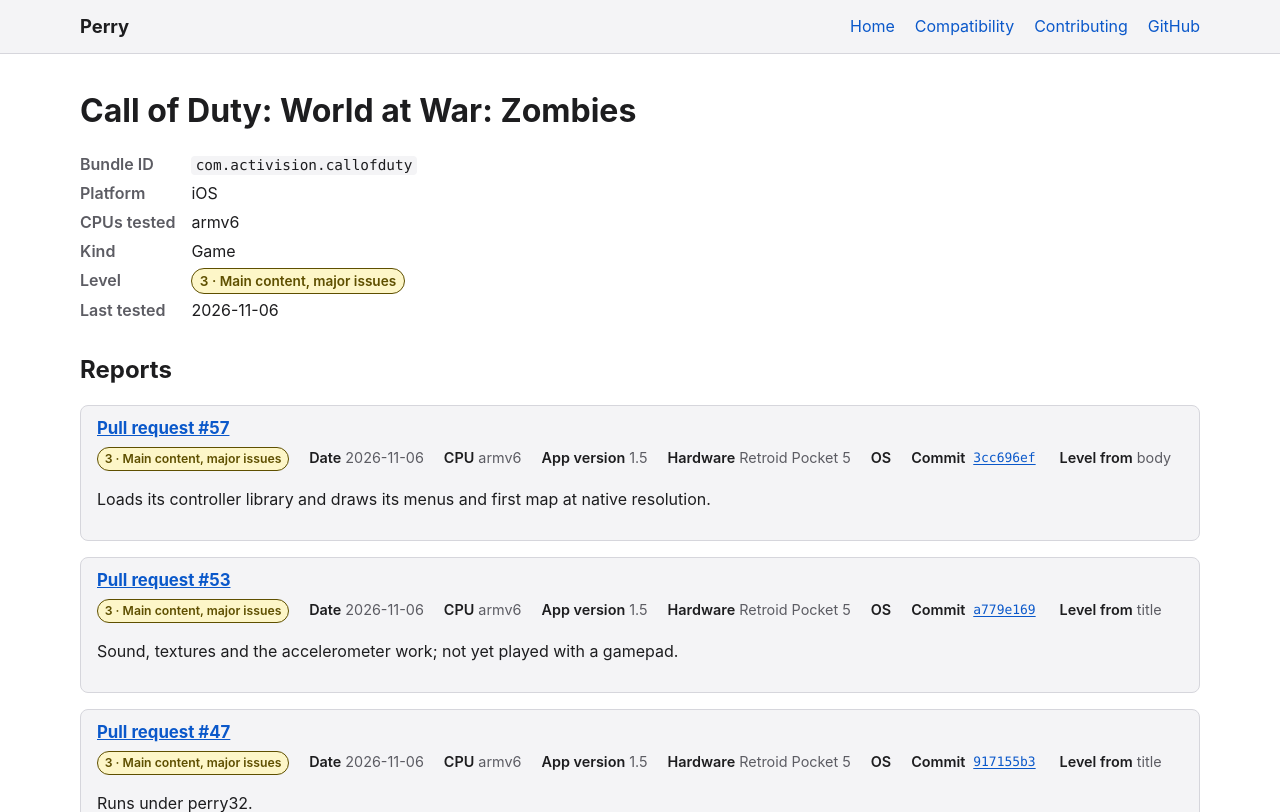
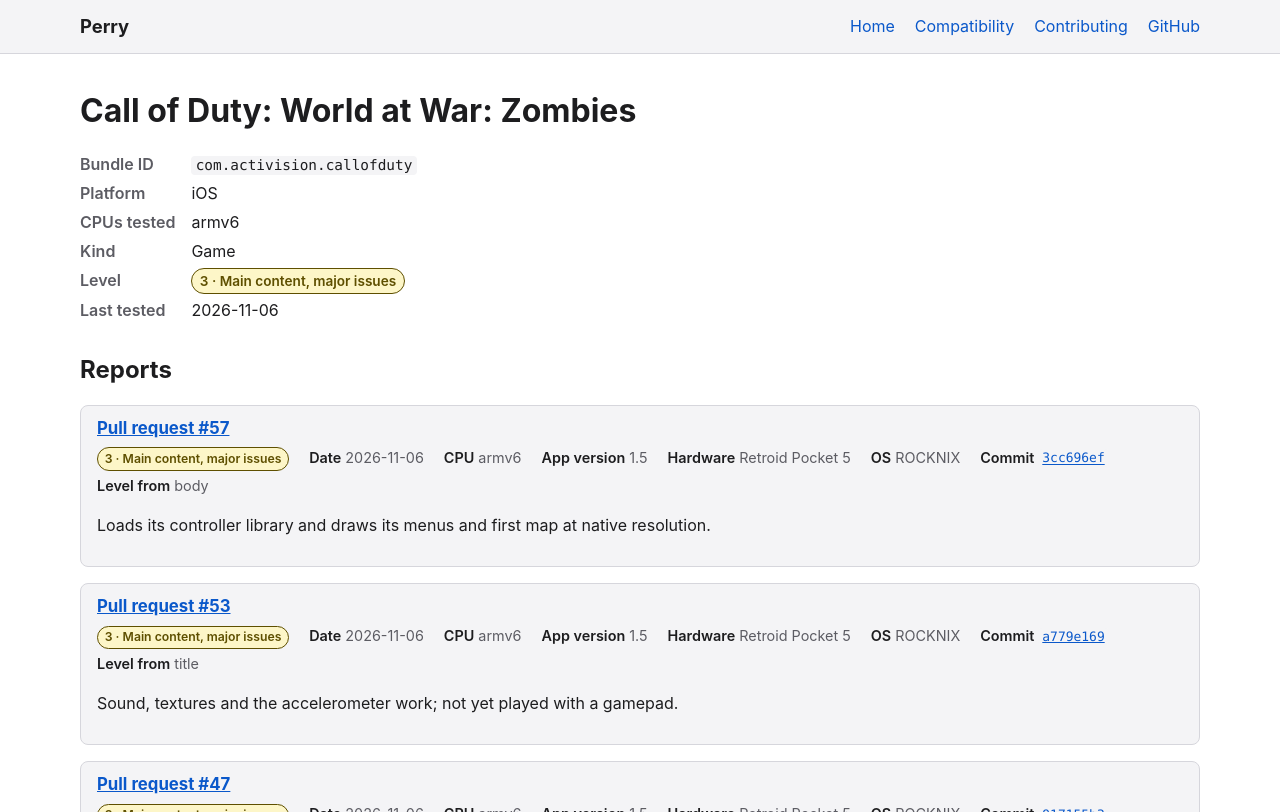
Before and after one commit to MillerTechnologyPeru/Perry, a Jekyll site: the page built from docs/_apps/ios/com.activision.callofduty.md, in a window 1280 px wide. Shown: the top 812 px of the page. Built offline with Jekyll 4.4.1, drawn with Linux system fonts in a browser that asks for light colours; grey boxes are pictures that could not be loaded.

Commit message:
Add the OS to Call of Duty: World at War: Zombies's reports

```diff
--- a/docs/_apps/ios/com.activision.callofduty.md
+++ b/docs/_apps/ios/com.activision.callofduty.md
@@ -11,6 +11,7 @@ reports:
     cpu: armv6
     app_version: "1.5"
     hardware: Retroid Pocket 5
+    os: ROCKNIX
     level: 3
     source: title
     notes: Runs under perry32.
@@ -24,6 +25,7 @@ reports:
     cpu: armv6
     app_version: "1.5"
     hardware: Retroid Pocket 5
+    os: ROCKNIX
     level: 3
     source: title
     notes: Sound, textures and the accelerometer work; not yet played with a gamepad.
@@ -34,6 +36,7 @@ reports:
     cpu: armv6
     app_version: "1.5"
     hardware: Retroid Pocket 5
+    os: ROCKNIX
     level: 3
     source: body
     notes: Loads its controller library and draws its menus and first map at native resolution.
```
